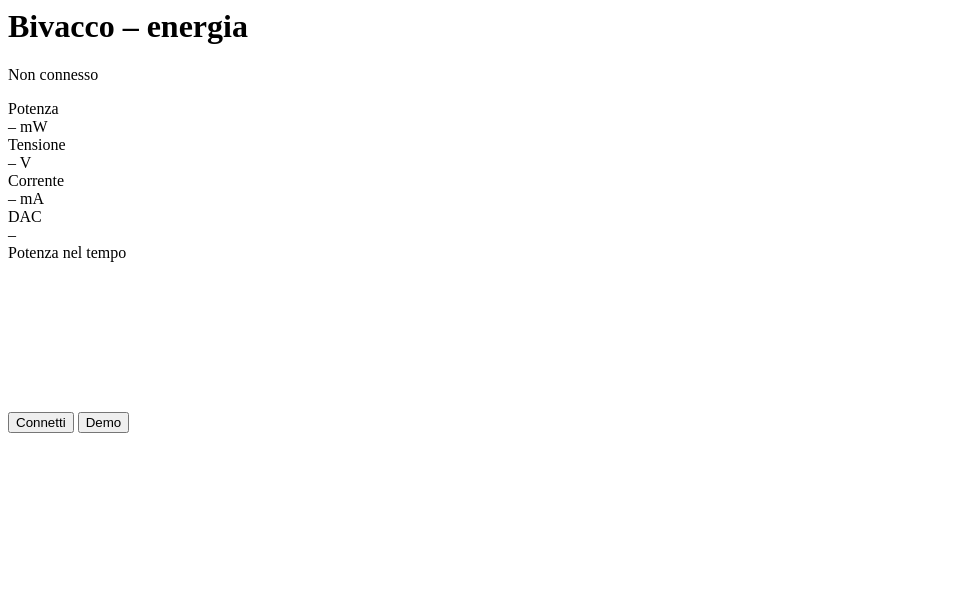
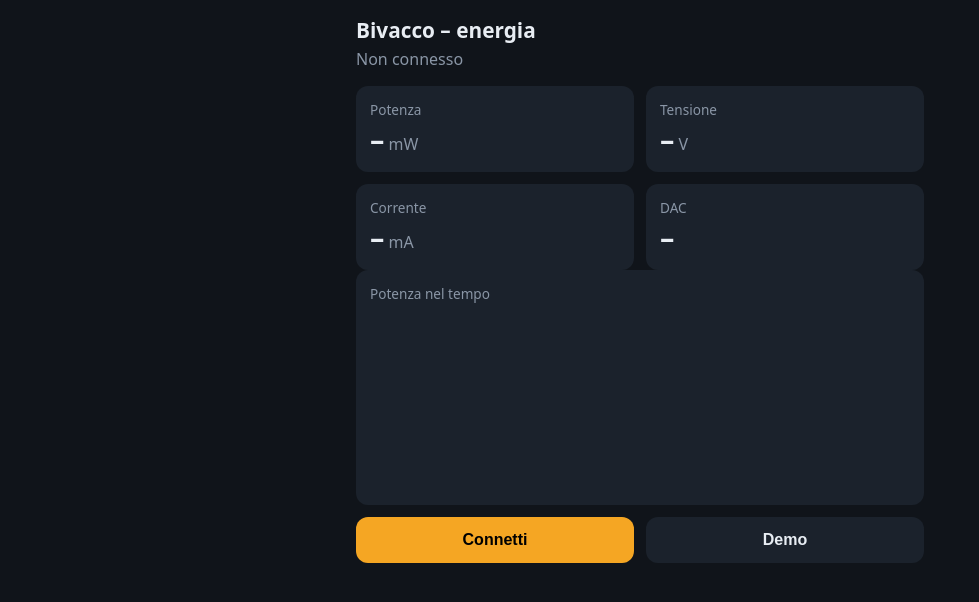
Before and after one commit to AleRossiS/BivaccoApp, a plain HTML site: page index.html in a window 1280 px wide. Shown: the whole page, without its empty margins (0-979 px from the left). Drawn offline with Linux system fonts and the light colour scheme.

Commit message:
added style

```diff
--- a/index.html
+++ b/index.html
@@ -1,3 +1,68 @@
+<!doctype html>
+<html lang="it">
+<head>
+  <meta charset="utf-8">
+  <meta name="viewport" content="width=device-width, initial-scale=1">
+  <title>Bivacco</title>
+
+  <style>
+    /* Color palette: change it here, it updates everywhere */
+    :root {
+      --bg: #10141a;      /* page background */
+      --card: #1b222c;    /* card background */
+      --fg: #e8edf3;      /* main text */
+      --muted: #8a96a6;   /* secondary text (labels, units) */
+      --acc: #f5a623;     /* accent color (buttons, chart) */
+    }
+
+    * { box-sizing: border-box; }
+
+    body {
+      margin: 0 auto;
+      padding: 16px;
+      max-width: 600px;
+      background: var(--bg);
+      color: var(--fg);
+      font-family: system-ui, sans-serif;
+    }
+
+    h1 { font-size: 1.3rem; margin: 0 0 4px; }
+    #status { color: var(--muted); margin: 0 0 16px; }
+
+    .grid {
+      display: grid;
+      grid-template-columns: 1fr 1fr;
+      gap: 12px;
+    }
+
+    .card {
+      background: var(--card);
+      border-radius: 12px;
+      padding: 14px;
+      margin-bottom: 12px;
+    }
+    .grid .card { margin-bottom: 0; }
+
+    .label { color: var(--muted); font-size: 0.85rem; }
+    .value { font-size: 1.8rem; font-weight: 600; }
+    .unit  { color: var(--muted); font-size: 1rem; }
+
+    canvas { width: 100%; height: 180px; display: block; margin-top: 8px; }
+
+    .buttons { display: flex; gap: 12px; margin-top: 4px; }
+    button {
+      flex: 1;
+      padding: 14px;
+      border: 0;
+      border-radius: 12px;
+      font-size: 1rem;
+      font-weight: 600;
+      background: var(--acc);
+      color: #000;
+    }
+    button.secondary { background: var(--card); color: var(--fg); }
+  </style>
+</head>
 <body>
   <h1>Bivacco – energia</h1>
   <p id="status">Non connesso</p>
@@ -34,3 +99,4 @@
     <button id="btnDemo" class="secondary">Demo</button>
   </div>
 </body>
+</html>
```
